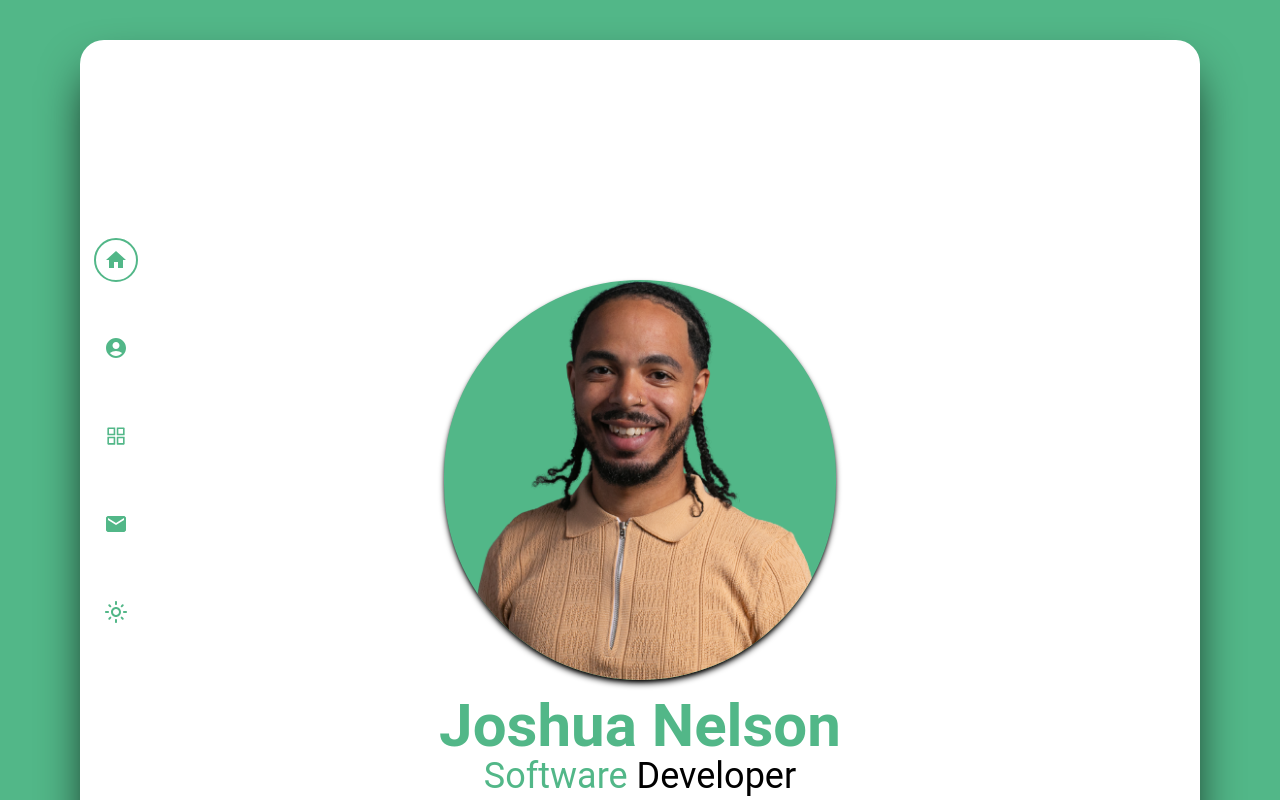
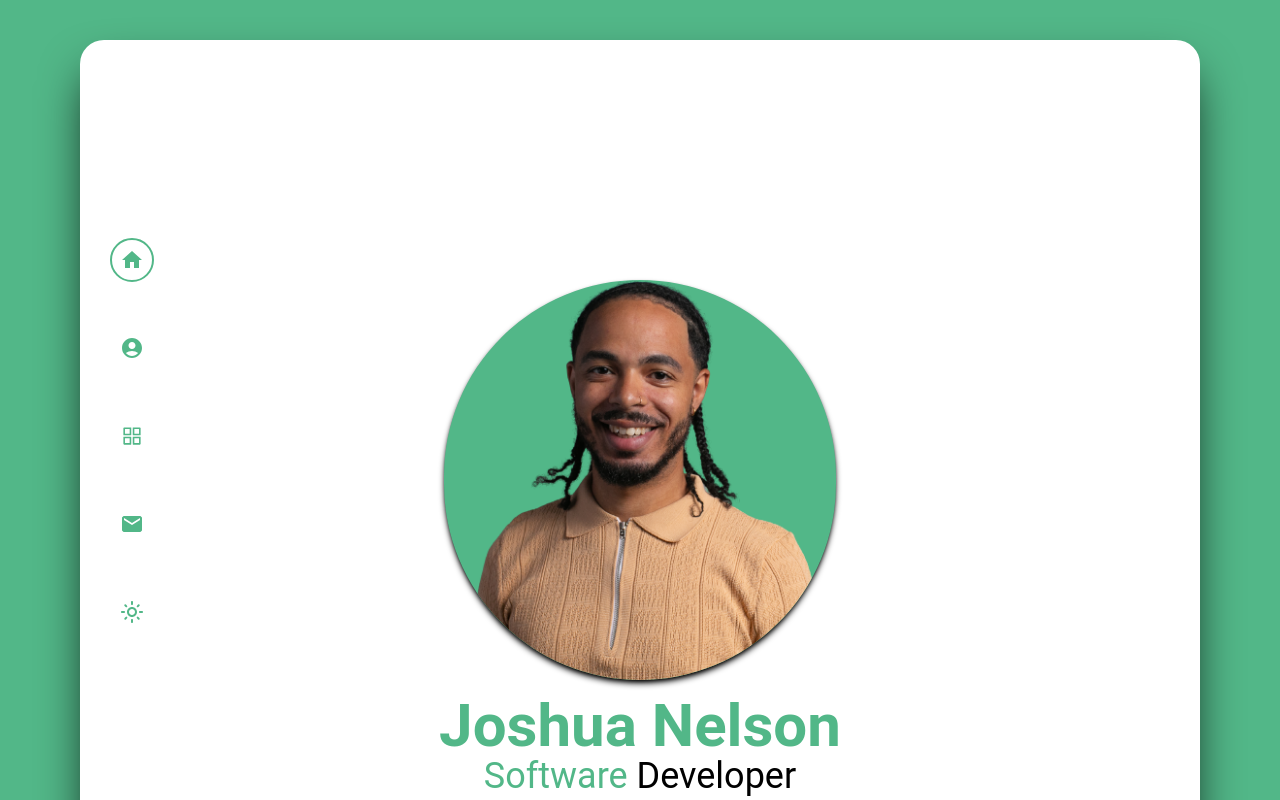
Before and after one commit to joshuanelsondev/portfolio, a React (Vite) app: page / in a window 1280 px wide. Shown: the top 800 px of the page. Built offline with nearby package versions, Linux system fonts and the light colour scheme.

Commit message:
Edit the padding for the naavbar

```diff
--- a/src/Components/Nav.jsx
+++ b/src/Components/Nav.jsx
@@ -37,7 +37,7 @@ export default function Nav({ handleThemeChange }) {
     <div>
       {/* Nav bar Container */}
       <div
-        className={`hidden lg:flex flex-col fixed top-[30%] gap-12 ml-1 sm:ml-4 z-40`}
+        className={`hidden lg:flex flex-col fixed top-[30%] pl-4 gap-12 sm:ml-4 z-40`}
       >
         {/* Loop through the nav buttons */}
         {navIcons.map((button) => {
```
